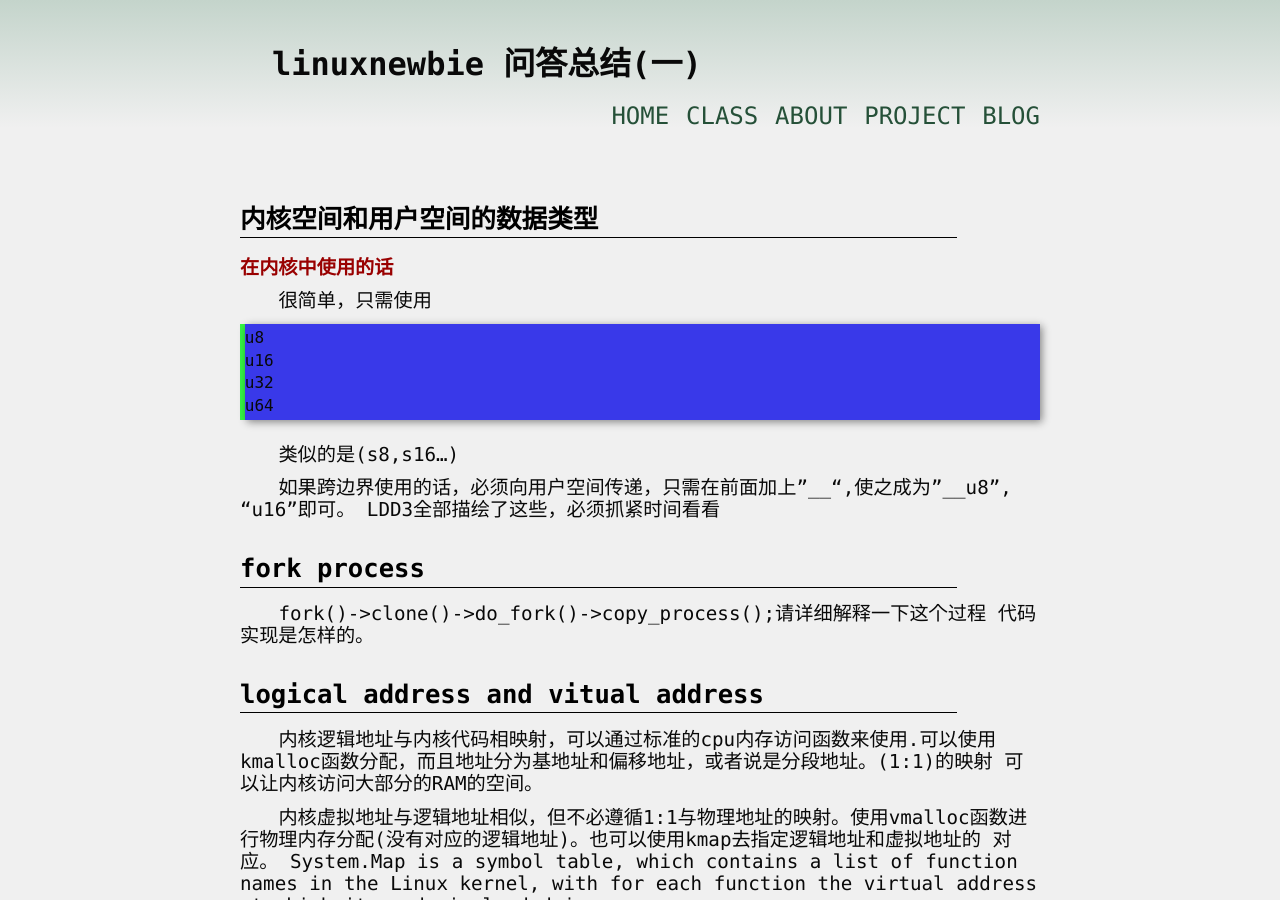
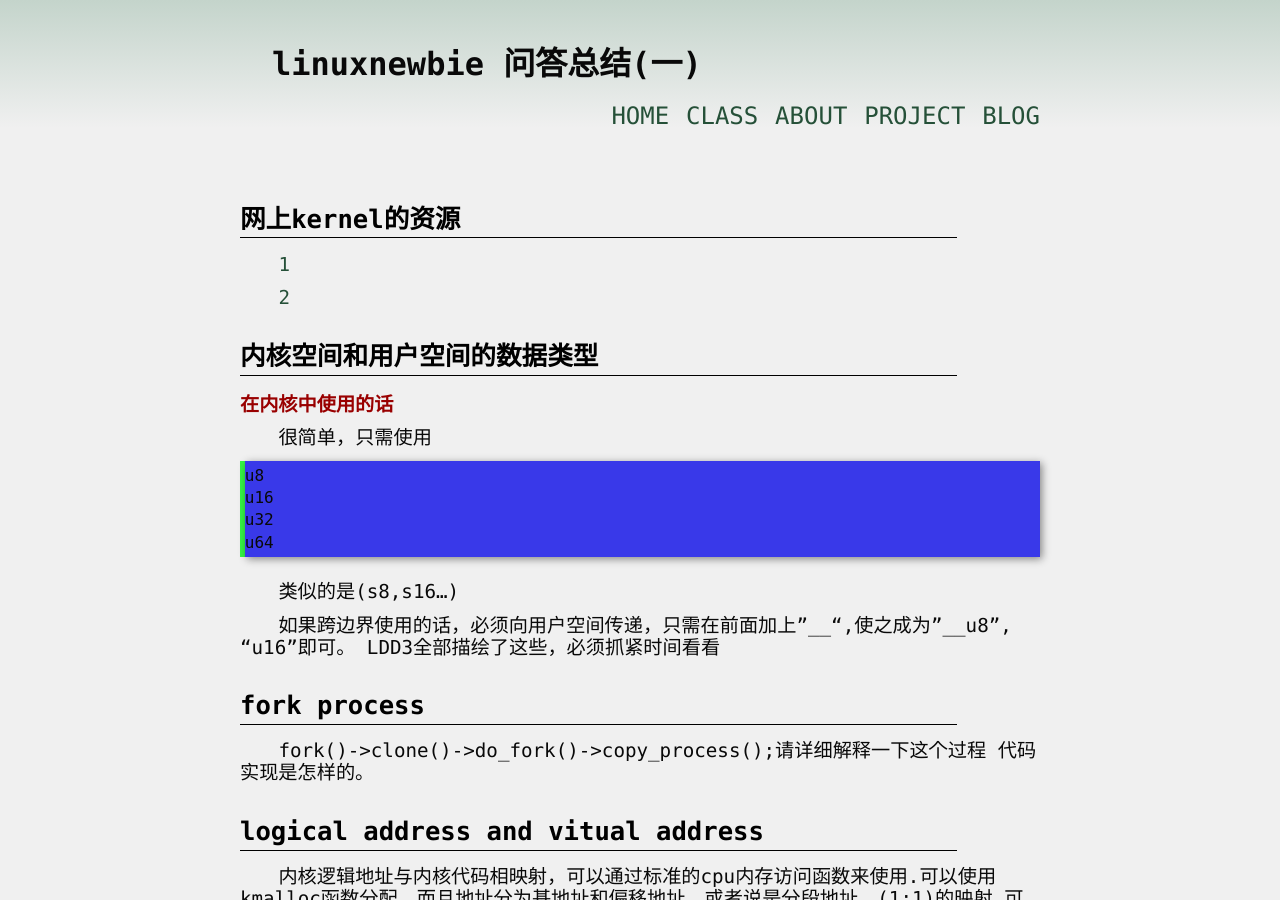
Before and after one commit to yuzibo/yuzibo.github.io, a Jekyll site: the page built from _posts/2016-04-18-linuxnewbies_notes_1.md, in a window 1280 px wide and 900 px high. Built offline with Jekyll 4.4.1, drawn with Linux system fonts in a browser that asks for light colours; comment, search, counter and statistics services are not loaded.

Commit message:
add new marital

```diff
--- a/_posts/2016-04-18-linuxnewbies_notes_1.md
+++ b/_posts/2016-04-18-linuxnewbies_notes_1.md
@@ -3,6 +3,13 @@ title:  "linuxnewbie 问答总结(一)"
 layout: article
 category: kernel
 ---
+
+# 网上kernel的资源
+
+[1](http://www.tinylab.org/docker-qemu-linux-lab/)
+
+[2](http://kernel.meizu.com/linux-dead-lock-detect-lockdep.html)
+
 
 # 内核空间和用户空间的数据类型
 
```
